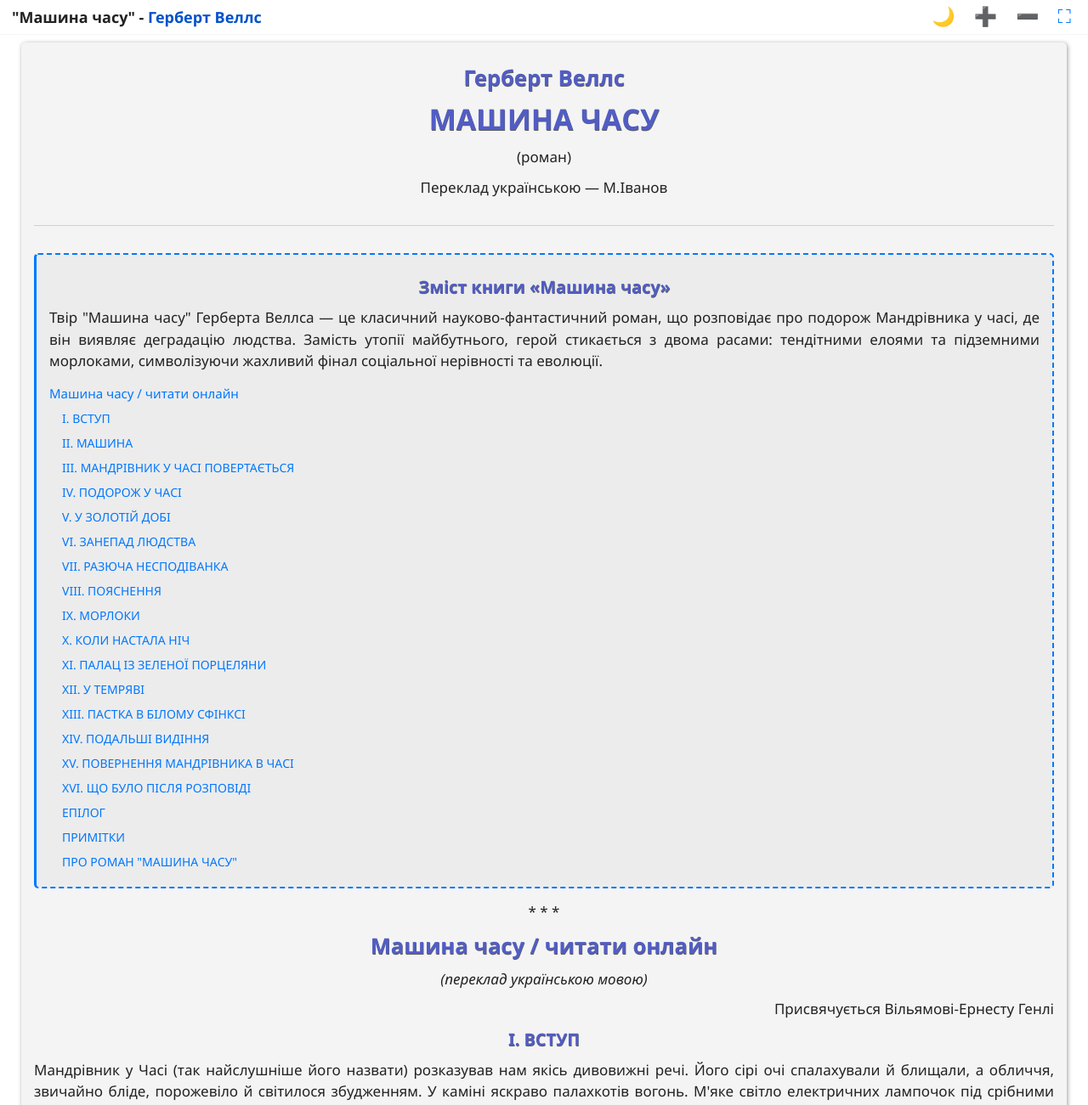
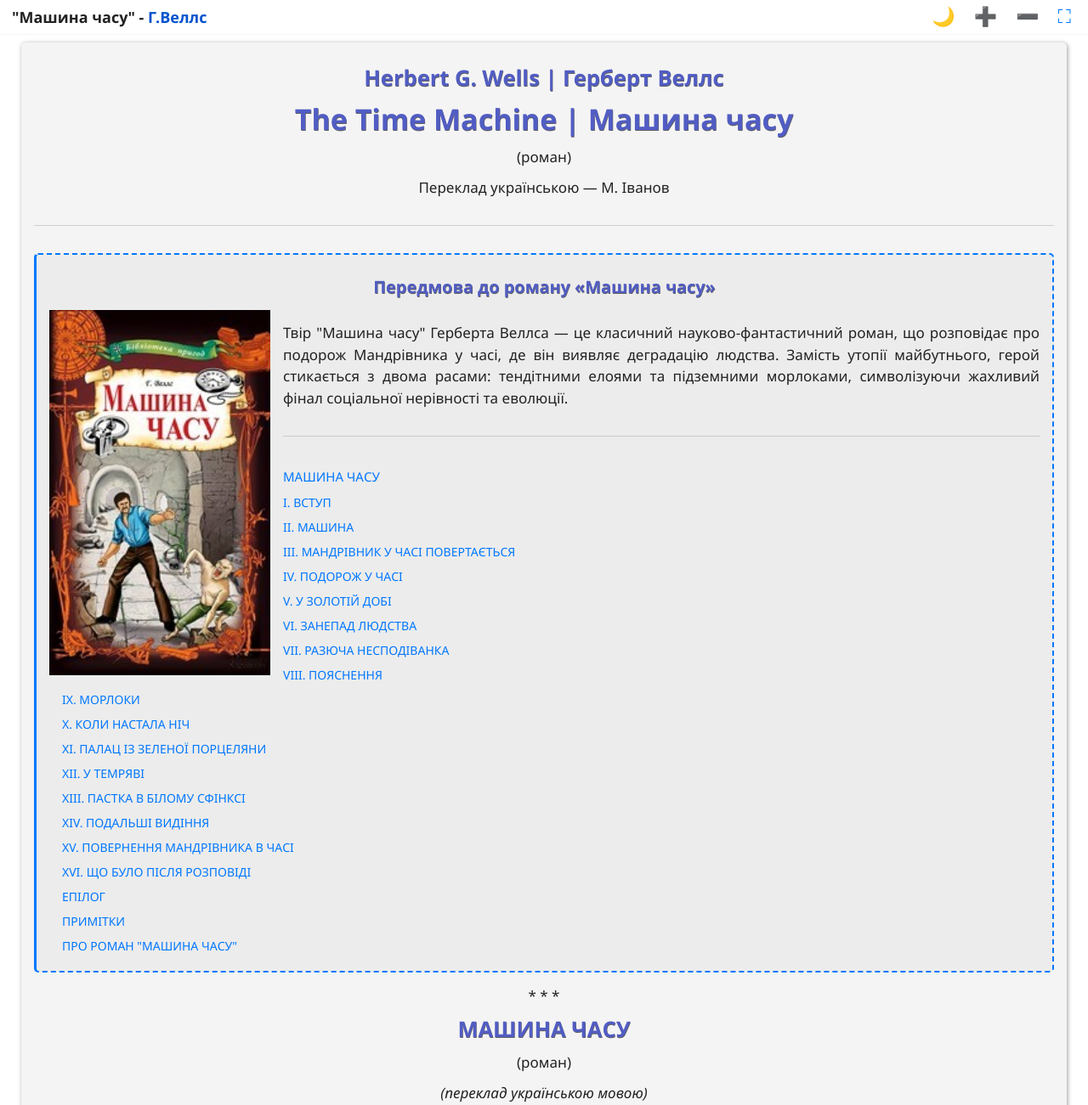
Before and after one commit to w3schoolsua/books, a plain HTML site: page herbert-wells/wells_the-time-machine.html in a window 1280 px wide. Shown: the top 1301 px of the page at 85% size. Drawn offline with Linux system fonts and the light colour scheme.

Commit message:
updated
Signed-off-by: w3schoolsua <57772958+w3schoolsua@users.noreply.github.com>

```diff
--- a/herbert-wells/wells_the-time-machine.html
+++ b/herbert-wells/wells_the-time-machine.html
@@ -110,7 +110,7 @@
 </head>
 <body>
 <header id="header">
-    <div class="title">"Машина часу" - <a href="index.html">Герберт Веллс</a></div>
+    <div class="title">"Машина часу" - <a href="index.html">Г.Веллс</a></div>
     <div class="controls">
         <button class="icon-btn" id="themeBtn" title="Перемикання теми">🌙</button>
         <button class="icon-btn" id="fontPlus" title="Збільшити шрифт">➕</button>
@@ -119,14 +119,16 @@
     </div>
 </header>
 <main id="content">
-    <h2 class="center">Герберт Веллс</h2>
-    <h1 class="center">МАШИНА ЧАСУ</h1>
+    <h2 class="center">Herbert G. Wells | Герберт Веллс</h2>
+    <h1 class="center">The Time Machine | Машина часу</h1>
     <p class="center">(роман)</p>
-    <p class="center">Переклад українською — М.Іванов</p>
+    <p class="center">Переклад українською — М. Іванов</p>
     <hr>
     <div id="toc">
-        <h3 class="center"><b>Зміст книги «Машина часу»</b></h3>
+        <h3 class="center"><b>Передмова до роману «Машина часу»</b></h3>
+        <a href="wells_the-time-machine.jpg" target="_blank"><img src="wells_the-time-machine.jpg" class="img-responsive" style="width: 260px; padding-right: 15px; float: left" alt="Герберт Веллс. Роман 'Машина часу' українською мовою. Переклад: М. Іванов"></a>
         <p>Твір "Машина часу" Герберта Веллса — це класичний науково-фантастичний роман, що розповідає про подорож Мандрівника у часі, де він виявляє деградацію людства. Замість утопії майбутнього, герой стикається з двома расами: тендітними елоями та підземними морлоками, символізуючи жахливий фінал соціальної нерівності та еволюції.</p>
+        <hr>
         <div id="toc-items"></div>
     </div>
 
@@ -140,7 +142,8 @@
     <p class="center">* * *</p>
     <div id="page">
         <article>
-            <h2>Машина часу / читати онлайн</h2>
+            <h2>МАШИНА ЧАСУ</h2>
+            <p class="center">(роман)</p>
             <p class="center"><em>(переклад українською мовою)</em></p>
             <p class="right-align">Присвячується Вільямові-Ернесту Генлі</p>
             <h3>І. ВСТУП</h3>
@@ -569,13 +572,14 @@
         </div>
 
         <div class="download">
-            <p class="center">Ви можете <strong>скачати | читати онлайн</strong> твір Г. Веллса "Машина часу" безплатно в інших форматах:<br>
-                <a href="https://docs.google.com/document/d/1psQMD3fWlkOcKdC7mxQCKztgljYkPQRm/" target="_blank" rel="nofollow noopener">DOCX</a>
+            <p class="center">Ви можете <strong>скачати | читати онлайн</strong> твір Герберта Дж. Веллса "Машина часу" безплатно в інших форматах:<br>
+                <a href="https://drive.google.com/file/d/16Z8f9I1rF3qf_4ZKjBIrAGfcic7EgcPi/" target="_blank" rel="nofollow noopener">EPUB</a>,&nbsp;
+                <a href="https://docs.google.com/document/d/1o_i3G5WsVovEETkSih-pNSLOkeOtDM8F/" target="_blank" rel="nofollow noopener">DOCX</a>
             </p>
         </div>
         <footer>
             <p class="center">
-                Переклад українською — М. Іванов, 1977<br>
+                Переклад українською — М. Іванов, 1977. Сторінка підготовлена: А. Невідомий, 2026<br>
                 © <span id="yearRange"></span> <a href="../index.html">Книги українською</a>. Усі права захищені.<br>
                 <span id="updatedInfo"></span>
             </p>
```
Also changed, not shown: herbert-wells/wells_the-time-machine.jpg (added).
